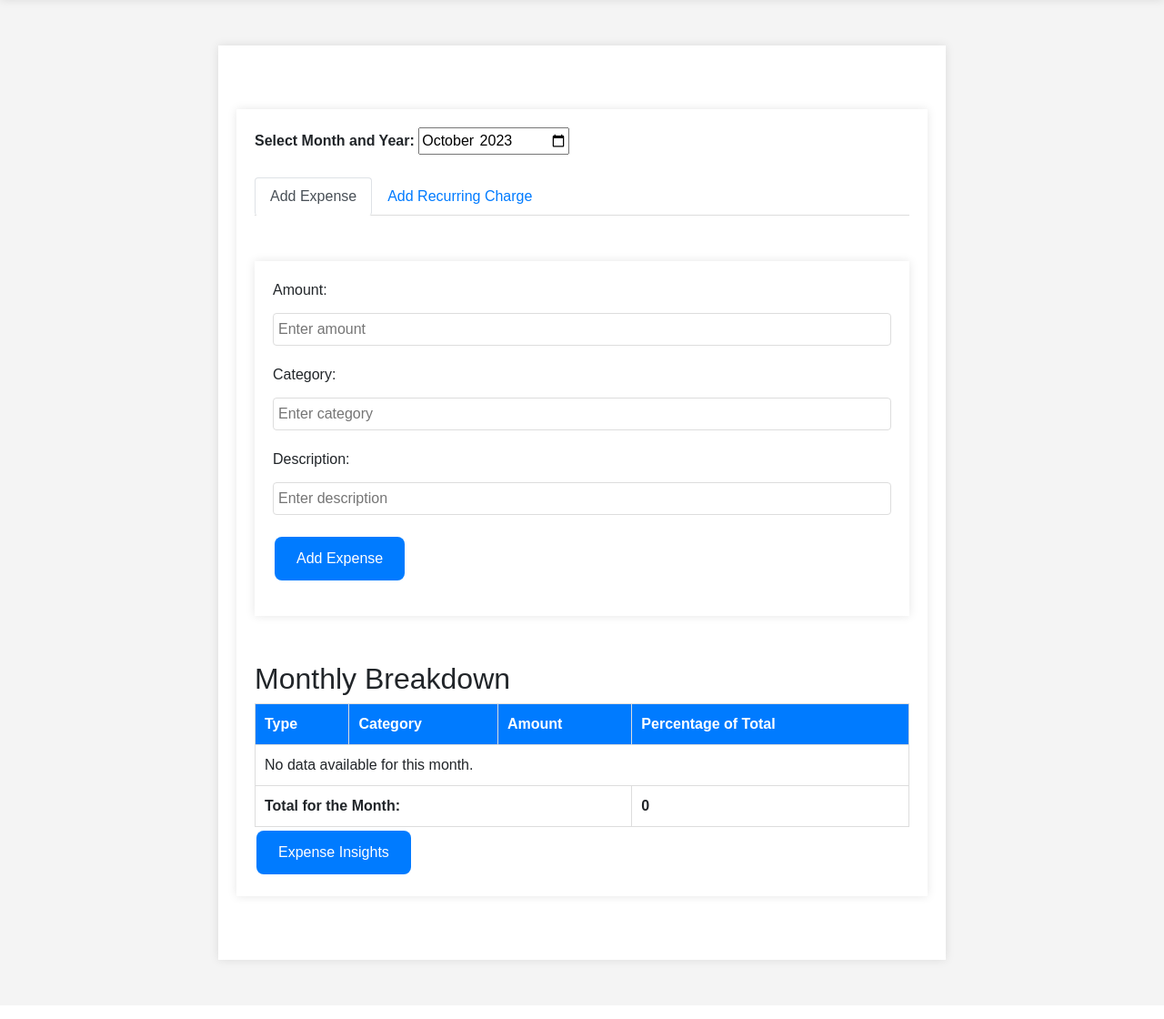
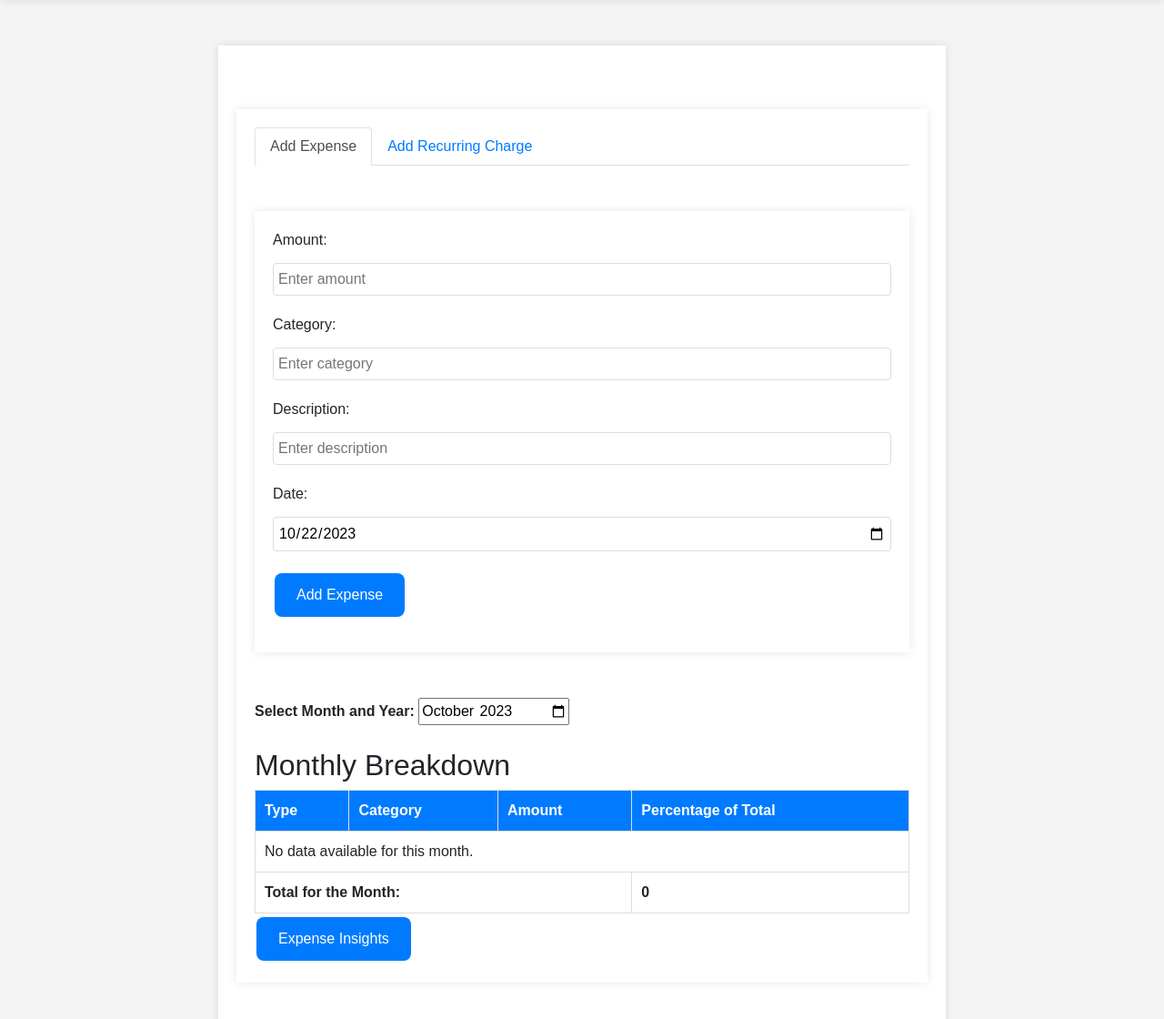
Before and after one commit to YukioRivera/expenseTracker, a Flask app: page / in a window 1280 px wide. Shown: the part 64-1184 px from the top of the page at 91% size. Before the commit the page ends 1126 px from the top, so only its background shows below. Run offline with Flask 2, Linux system fonts and the light colour scheme; the visitor is signed in with stand-in values (Sample User, id 1); data comes from the database, SQL or seed files in the repository; data that the repository does not hold is empty; some libraries are stand-ins or nearby versions.

Commit message:
Date now has default to todays date

```diff
--- a/app/routes.py
+++ b/app/routes.py
@@ -1,5 +1,5 @@
 from flask import Blueprint, render_template, request, redirect, url_for, flash
-from datetime import datetime, timedelta
+from datetime import datetime, timedelta, date
 from app.models import Expense, User, RecurringCharge
 from app import db, login_manager
 from collections import defaultdict
@@ -47,6 +47,7 @@ def logout():
 def home():
     desired_date = request.args.get('date', default=datetime.now().strftime('%Y-%m'))
     year, month = map(int, desired_date.split('-'))
+    current_date = datetime.now().strftime('%Y-%m-%d')  # Format the current date to "yyyy-MM-dd"
 
     # Execute the SQL query for Expenses
     expenses = Expense.query.filter(db.extract('year', Expense.date_time) == year, db.extract('month', Expense.date_time) == month).all()
@@ -116,7 +117,8 @@ def home():
         'index.html',
         data=sorted_data,
         grand_total=grand_total,
-        desired_date=desired_date
+        desired_date=desired_date,
+        current_date=current_date  # Pass the current_date to the template
     )
 
 
@@ -177,6 +179,7 @@ def submit():
 
     # Insert data into the database
     expense = Expense(amount=amount, category=category, date_time=date_time, description=description)  # Set the description attribute
+
     try:
         db.session.add(expense)
         db.session.commit()
--- a/app/templates/index.html
+++ b/app/templates/index.html
@@ -2,13 +2,6 @@
 
 {% block content %}
     <div class="container">
-        <!-- Month and Year Dropdown -->
-        <section class="month-selection">
-            <form action="/" method="get" class="month-dropdown">
-                <label for="date">Select Month and Year:</label>
-                <input type="month" name="date" id="date" value="{{ desired_date }}" onchange="this.form.submit()">
-            </form>
-        </section>
 
         <!-- Entry Forms with Tabs -->
         <section class="entry-forms">
@@ -38,6 +31,11 @@
                         <div class="input-group">
                             <label for="description">Description:</label>
                             <input type="text" name="description" id="description" placeholder="Enter description">
+                        </div>
+                        <!-- Calendar Input for Date Selection -->
+                        <div class="input-group">
+                            <label for="entry_date">Date:</label>
+                            <input type="date" id="entry_date" name="entry_date" value="{{ current_date }}">
                         </div>
                         <div class="input-group">
                             <button type="submit" class="btn-expense-insights">Add Expense</button>
@@ -74,6 +72,14 @@
                     </form>
                 </div>
             </div>
+        </section>
+
+        <!-- Month and Year Dropdown -->
+        <section class="month-selection">
+            <form action="/" method="get" class="month-dropdown">
+                <label for="date">Select Month and Year:</label>
+                <input type="month" name="date" id="date" value="{{ desired_date }}" onchange="this.form.submit()">
+            </form>
         </section>
 
         <!-- Unified Expenses and Recurring Charges Table -->
```
